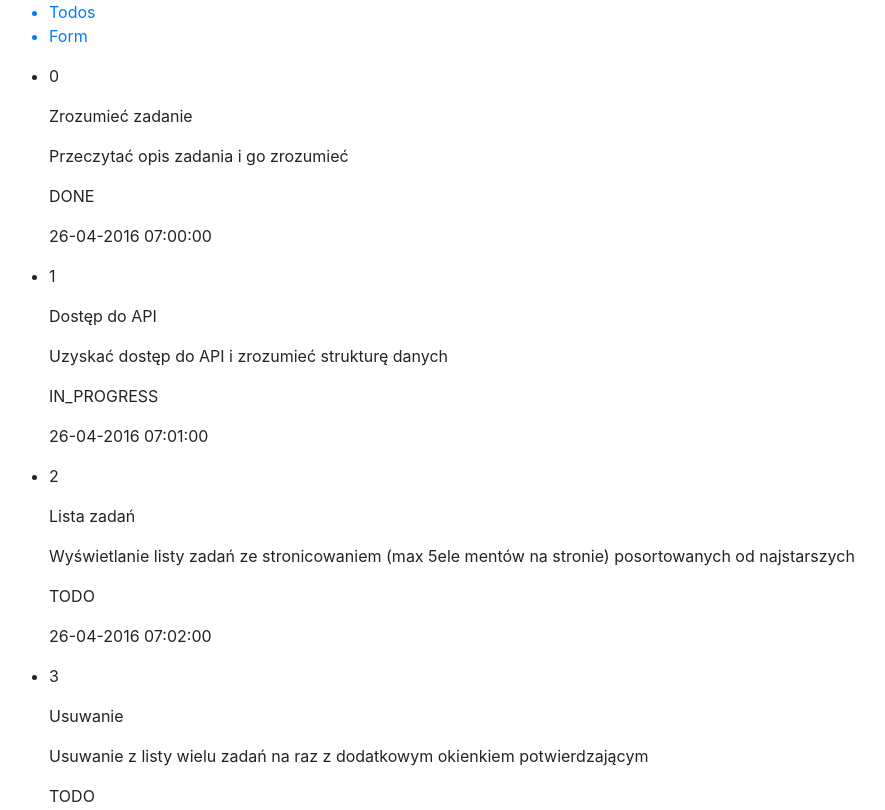
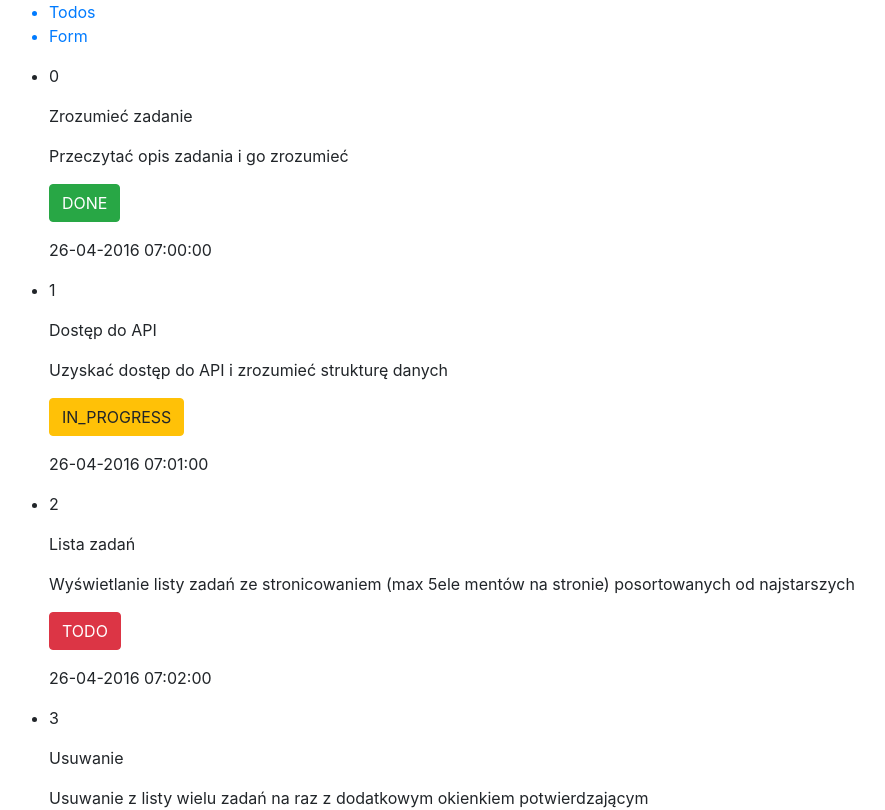
Before and after one commit to ewa81/InfoShareReactJSApplication, a React (Create React App) app: page /todos in a window 1280 px wide. Shown: the top 810 px of the page, without its empty margins (76-961 px from the left). Built offline with nearby package versions, Linux system fonts and the light colour scheme.

Commit message:
Add colors status.

```diff
--- a/src/Components/Todo.js
+++ b/src/Components/Todo.js
@@ -9,12 +9,31 @@ class Todo extends Component {
         <p className="todosList__id">{id}</p>
         <p className="todosList__title">{title}</p>
         <p className="todosList__description">{description}</p>
-        <p className="todosList__status">{status}</p>
+        <p className={this.setTheTaskStatusClass(status)}>{status}</p>
         <p className="todosList__createdAt">
           {this.formatDate(new Date(createdAt))}
         </p>
       </li>
     );
+  }
+
+  setTheTaskStatusClass(status) {
+    let statusClass;
+
+    switch (status) {
+      case "DONE":
+        statusClass = "btn btn-success";
+        break;
+      case "IN_PROGRESS":
+        statusClass = "btn btn-warning";
+        break;
+      case "TODO":
+        statusClass = "btn btn-danger";
+        break;
+      default:
+        statusClass = "btn btn-light";
+    }
+    return statusClass;
   }
 
   formatDate(date) {
```
